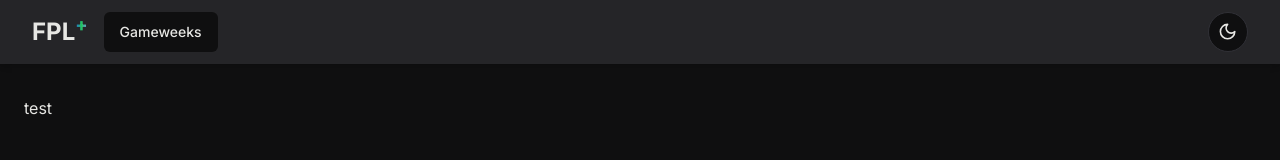
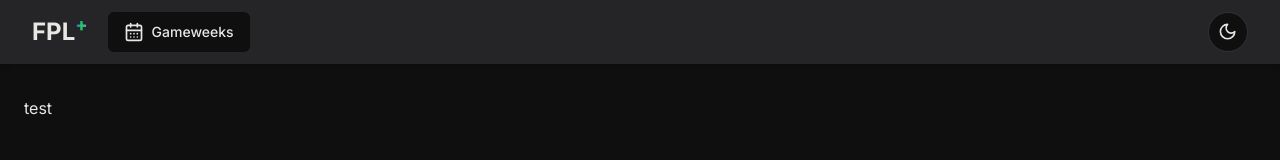
Before and after one commit to dir/fpl-plus, a Next.js app: page / in a window 1280 px wide. Shown: the top 160 px of the page. Built offline with nearby package versions, Linux system fonts and the light colour scheme.

Commit message:
add visuallyhidden/descriptions to calm down accessibility warnings, and dynamic nav setup

```diff
--- a/package.json
+++ b/package.json
@@ -16,6 +16,7 @@
     "@radix-ui/react-navigation-menu": "^1.2.0",
     "@radix-ui/react-separator": "^1.1.0",
     "@radix-ui/react-slot": "^1.1.0",
+    "@radix-ui/react-visually-hidden": "^1.1.0",
     "@t3-oss/env-nextjs": "^0.10.1",
     "@tanstack/react-query": "^5.51.23",
     "@tanstack/react-query-devtools": "^5.51.23",
--- a/src/app/gameweeks/page.tsx
+++ b/src/app/gameweeks/page.tsx
@@ -94,9 +94,9 @@ export default async function Gameweeks() {
                   )}
                   {!gameweek.is_next &&
                     status.daysUntilDeadline !== undefined && (
-                      <div className="mt-1 text-sm text-gray-500">
+                      <span className="mt-1 text-sm text-gray-500">
                         {status.daysUntilDeadline} days until deadline
-                      </div>
+                      </span>
                     )}
                 </CardDescription>
               </CardHeader>
--- a/src/components/layout/header.tsx
+++ b/src/components/layout/header.tsx
@@ -11,7 +11,7 @@ export default function Header() {
       <div className="mx-auto flex w-full max-w-screen-2xl flex-row items-center justify-between">
         <SheetNavMenu className="flex md:hidden" />
 
-        <div className="inline-flex gap-x-4">
+        <div className="inline-flex gap-x-5">
           <Logo />
           <HorizontalNavMenu className="hidden md:flex" />
         </div>
--- a/src/components/layout/nav/horizontal.tsx
+++ b/src/components/layout/nav/horizontal.tsx
@@ -1,6 +1,7 @@
 import * as React from "react";
 import Link from "next/link";
 
+import { NavConfig, NavItem } from "~/config/nav";
 import { cn } from "~/lib/utils";
 import {
   NavigationMenu,
@@ -18,14 +19,28 @@ export default function HorizontalNavMenu({
   return (
     <NavigationMenu className={cn(className)}>
       <NavigationMenuList className="gap-x-3">
-        <NavigationMenuItem>
-          <Link href="/gameweeks" passHref>
-            <NavigationMenuLink className={navigationMenuTriggerStyle()}>
-              Gameweeks
-            </NavigationMenuLink>
-          </Link>
-        </NavigationMenuItem>
+        {NavConfig.map(({ href, title, icon }) => (
+          <HorizontalNavMenuItem
+            key={href}
+            href={href}
+            title={title}
+            icon={icon}
+          />
+        ))}
       </NavigationMenuList>
     </NavigationMenu>
   );
 }
+
+function HorizontalNavMenuItem({ href, title, icon: Icon }: NavItem) {
+  return (
+    <NavigationMenuItem>
+      <Link href={href} passHref legacyBehavior>
+        <NavigationMenuLink className={navigationMenuTriggerStyle()}>
+          <Icon className="mr-2 size-5" />
+          <span>{title}</span>
+        </NavigationMenuLink>
+      </Link>
+    </NavigationMenuItem>
+  );
+}
--- a/src/components/layout/nav/sheet.tsx
+++ b/src/components/layout/nav/sheet.tsx
@@ -1,6 +1,7 @@
 "use client";
 
-import { MenuIcon } from "lucide-react";
+import { VisuallyHidden } from "@radix-ui/react-visually-hidden";
+import { CalendarDaysIcon, MenuIcon } from "lucide-react";
 import { useMemo, useState } from "react";
 import Link from "next/link";
 import { usePathname } from "next/navigation";
@@ -10,7 +11,10 @@ import { Button } from "~/components/ui/button";
 import {
   Sheet,
   SheetContent,
+  SheetDescription,
+  SheetFooter,
   SheetHeader,
+  SheetTitle,
   SheetTrigger,
 } from "~/components/ui/sheet";
 import Glow from "~/components/glow";
@@ -37,17 +41,28 @@ export default function SheetNavMenu({ className }: { className?: string }) {
 
       <SheetContent
         side="left"
+        aria-describedby="Navigation menu"
         className="flex select-none flex-col space-y-4 overflow-y-auto"
       >
         <SheetHeader className="cursor-default">
-          <div className="flex">
+          <SheetTitle className="flex">
             <Logo />
-          </div>
+          </SheetTitle>
+          <VisuallyHidden>
+            <SheetDescription>Sidebar navigation for FPL+</SheetDescription>
+          </VisuallyHidden>
         </SheetHeader>
+
+        <Link href="/gameweeks">
+          <span className="flex items-center gap-x-2 rounded-md p-2 hover:bg-secondary">
+            <CalendarDaysIcon className="size-5" />
+            <span>Gameweeks</span>
+          </span>
+        </Link>
 
         <div className="flex-1" />
 
-        <div className="flex flex-row items-center">
+        <SheetFooter className="flex flex-row items-center">
           <p className="text-sm text-muted-foreground">
             &copy; {new Date().getFullYear()}
           </p>
@@ -55,7 +70,7 @@ export default function SheetNavMenu({ className }: { className?: string }) {
           <Link href="https://luke.onl">
             <Glow blur={"sm"}>Luke Davis</Glow>
           </Link>
-        </div>
+        </SheetFooter>
       </SheetContent>
     </Sheet>
   );
--- /dev/null
+++ b/src/config/nav.ts
@@ -0,0 +1,17 @@
+import { CalendarDaysIcon } from "lucide-react";
+
+export type NavItem = {
+  href: string;
+  title: string;
+  icon: React.ComponentType<React.SVGProps<SVGSVGElement>>;
+};
+
+export type NavConfig = readonly NavItem[];
+
+export const NavConfig: NavConfig = [
+  {
+    href: "/gameweeks",
+    title: "Gameweeks",
+    icon: CalendarDaysIcon,
+  },
+] as const;
```
Also changed, not shown: 1 other file (tests, documents, lock files or other folders).
